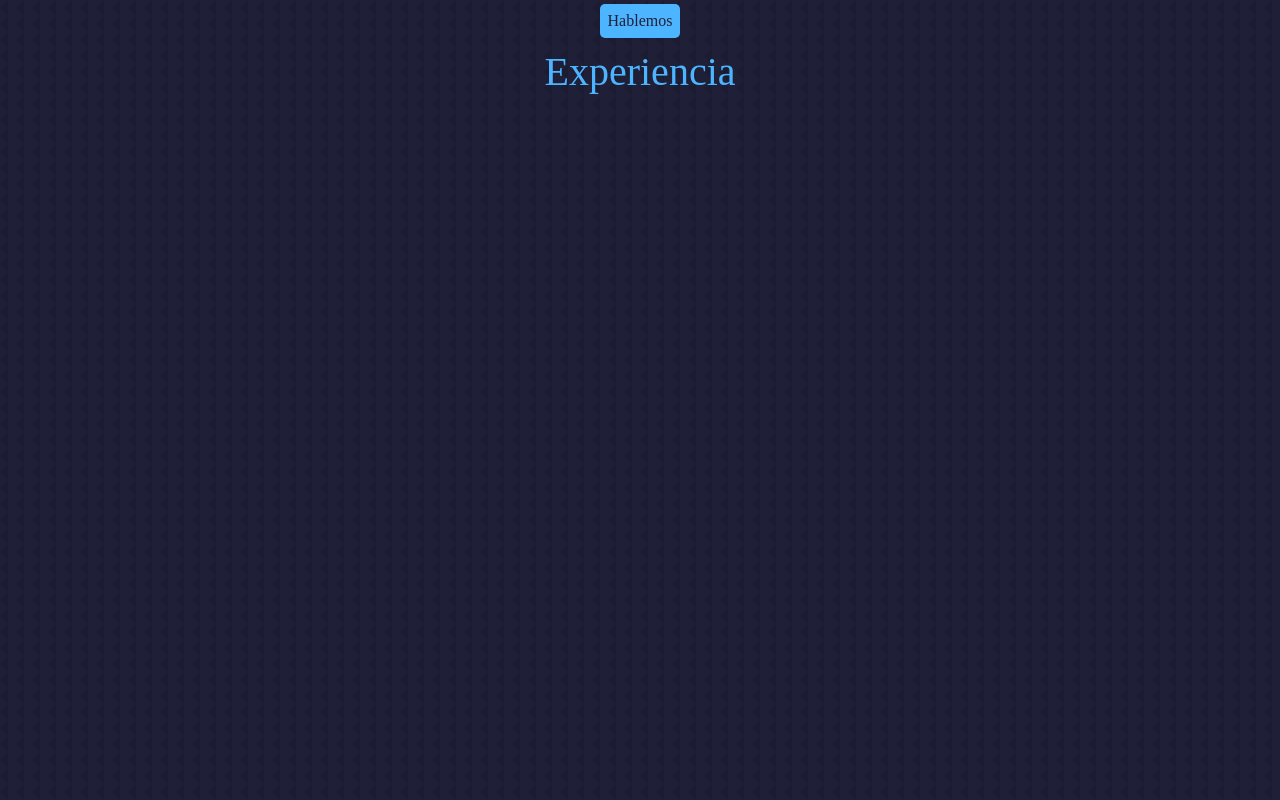
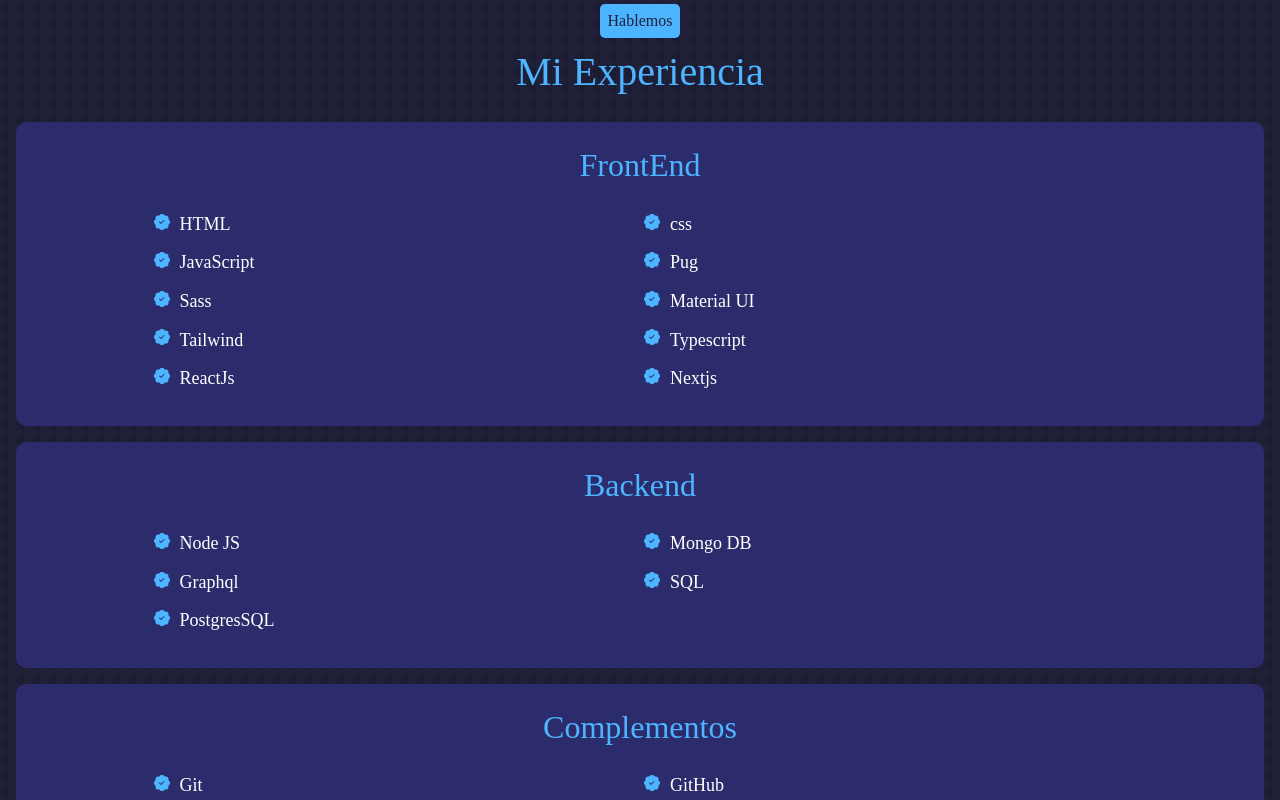
Before and after one commit to miltondw/miltondw, a Next.js app: page / in a window 1280 px wide. Shown: the part 1520-2320 px from the top of the page. Built offline with nearby package versions, Linux system fonts and the light colour scheme.

Commit message:
componets experience

```diff
--- a/src/components/Molecules/CardExperience/index.tsx
+++ b/src/components/Molecules/CardExperience/index.tsx
@@ -1,5 +1,25 @@
 import React from "react";
 import styles from "./styles.module.scss";
-export const CardAbout = () => {
-  return <div>CardAbout</div>;
+import { BsPatchCheckFill } from "react-icons/bs";
+
+interface IExperience {
+  title: string;
+  arrExperience: string[];
+}
+export const CardExperience = ({ title, arrExperience }: IExperience) => {
+  return (
+    <div className={styles.content}>
+      <h2 className={styles.title}>{title}</h2>
+      <div className={styles.items}>
+        {arrExperience.map((item, i) => (
+          <div className={styles.item} key={i}>
+            <span className={styles.icon}>
+              <BsPatchCheckFill />
+            </span>
+            <p className={styles.itemTitle}>{item}</p>
+          </div>
+        ))}
+      </div>
+    </div>
+  );
 };
--- a/src/components/Molecules/CardExperience/styles.module.scss
+++ b/src/components/Molecules/CardExperience/styles.module.scss
@@ -0,0 +1,30 @@
+.content {
+  background: var(--bg-color-variante);
+  margin: 1em;
+  padding: 1em;
+  border-radius: 10px;
+  .title {
+    color: var(--primary-color);
+    font-size: 2em;
+    text-align: center;
+  }
+  .items {
+    display: grid;
+    grid-template-columns: repeat(2, 1fr);
+    grid-gap: 0.5em;
+    width: 80%;
+    margin: 1em auto;
+    .item {
+      display: flex;
+      align-items: center;
+
+      .icon {
+        color: var(--primary-color);
+      }
+      .itemTitle {
+        font-size: 18px;
+        margin-left: 10px;
+      }
+    }
+  }
+}
--- a/src/components/Organisms/Experience/index.tsx
+++ b/src/components/Organisms/Experience/index.tsx
@@ -1,9 +1,18 @@
 import React from "react";
 import styles from "./styles.module.scss";
-export const Experience = () => {
+import { CardExperience } from "../../Molecules/CardExperience";
+export const Experience = ({ experience }: any) => {
   return (
     <section className={styles.about}>
-      <h2 className='title-header'>Experiencia</h2>
+      <h2 className='title-header'>Mi Experiencia</h2>
+      <div className={styles.cardsExperience}>
+        <CardExperience title='FrontEnd' arrExperience={experience.frontend} />
+        <CardExperience title='Backend' arrExperience={experience.backend} />
+        <CardExperience
+          title='Complementos'
+          arrExperience={experience.complements}
+        />
+      </div>
     </section>
   );
 };
--- a/src/components/views/Landing.tsx
+++ b/src/components/views/Landing.tsx
@@ -6,12 +6,12 @@
 import { Projects } from "../Organisms/Projects";
 import { Services } from "../Organisms/Services";
 
-export const Landing = () => {
+export const Landing = ({ data }: any) => {
   return (
     <div>
       <Header />
       <About />
-      <Experience />
+      <Experience experience={data.experience} />
       <Services />
       <Projects />
       <Contact />
--- a/src/db/experience.ts
+++ b/src/db/experience.ts
@@ -1,9 +1,9 @@
-interface Iexperience{
-    frontend:string[];
-    backend:string[];
-    complements:string[];
+interface IExperience {
+  frontend: string[];
+  backend: string[];
+  complements: string[];
 }
-export const experience:Iexperience = {
+export const experience: IExperience = {
   frontend: [
     "HTML",
     "css",
@@ -16,6 +16,6 @@
     "ReactJs",
     "Nextjs",
   ],
-    backend: ["Node JS", "Mongo DB", "Graphql","SQL","PostgresSQL"],
-    complements:["Git","GitHub","Trello","Figma"]
+  backend: ["Node JS", "Mongo DB", "Graphql", "SQL", "PostgresSQL"],
+  complements: ["Git", "GitHub", "Trello", "Figma"]
 };
--- a/src/pages/index.tsx
+++ b/src/pages/index.tsx
@@ -1,7 +1,7 @@
 import Head from "next/head";
 import { Layout } from "../components/Layout";
 import { Landing } from "../components/views/Landing";
-export default function Home() {
+export default function Home({ data }: any) {
   return (
     <>
       <Head>
@@ -14,7 +14,7 @@
         <link rel='icon' href='/favicon.ico' />
       </Head>
       <Layout>
-        <Landing />
+        <Landing data={data} />
       </Layout>
     </>
   );
--- a/src/sass/base/_base.scss
+++ b/src/sass/base/_base.scss
@@ -4,6 +4,7 @@
   color: $white-color;
   line-height: 1.7;
   background-image: url("/assets/bg-texture.png");
+  overflow-x: hidden;
 }
 * {
   margin: 0;
```
Lines whose indentation alone changed are shown as unchanged.
